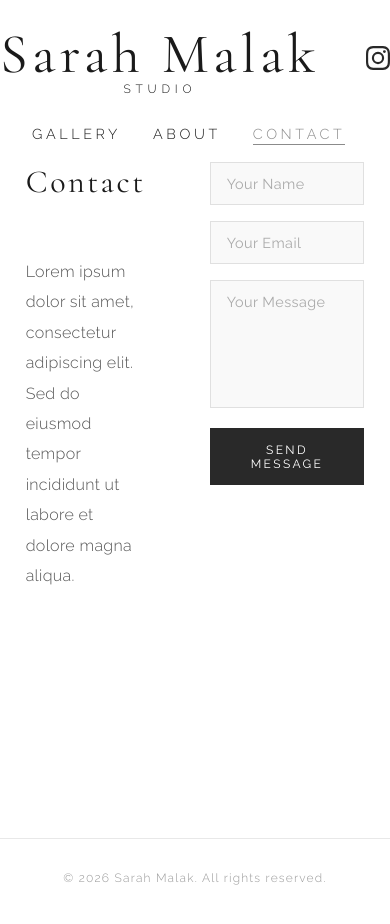
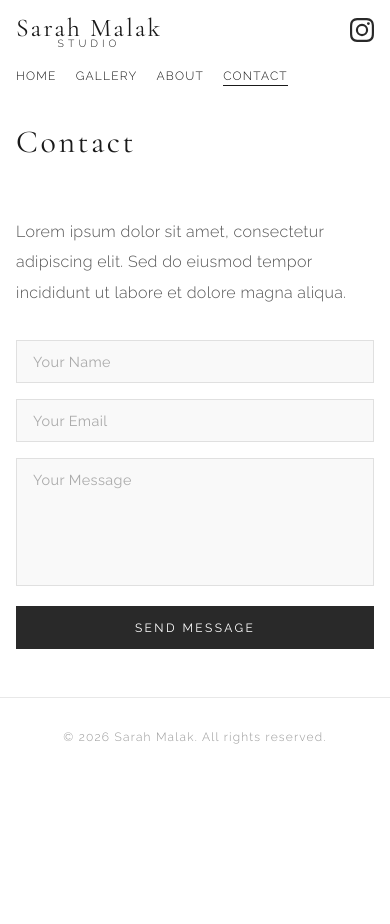
Before and after one commit to GoodGuyFate/sarah-website, a React (Vite) app: page / in a window 390 px wide. Both pictures are taken after a click on the link "CONTACT". Shown: the top 924 px of the page. After the commit the page ends 844 px from the top, so only its background shows below. Built offline with nearby package versions, Linux system fonts and the light colour scheme.

Commit message:
ready for soft launch

```diff
--- a/src/components/Gallery.jsx
+++ b/src/components/Gallery.jsx
@@ -15,12 +15,8 @@ function Lightbox({ images, startIndex, onClose }) {
   }, [onClose]);
 
   return createPortal(
-    <div
-      className="lightbox"
-      onClick={(e) => {
-        if (e.target === e.currentTarget) onClose();
-      }}
-    >
+    <div className="lightbox">
+      <div className="lightbox-backdrop" onClick={onClose} />
       <button className="lightbox-close" onClick={onClose}>
         ✕
       </button>
--- a/src/components/Navbar.jsx
+++ b/src/components/Navbar.jsx
@@ -23,8 +23,12 @@ function Navbar({ currentView, onNavigate }) {
             rel="noopener noreferrer"
             aria-label="Instagram"
           >
-            <svg xmlns="http://www.w3.org/2000/svg" viewBox="0 0 24 24" fill="currentColor">
-              <path d="M12 2.163c3.204 0 3.584.012 4.85.07 3.252.148 4.771 1.691 4.919 4.919.058 1.265.069 1.645.069 4.849 0 3.205-.012 3.584-.069 4.849-.149 3.225-1.664 4.771-4.919 4.919-1.266.058-1.644.07-4.85.07-3.204 0-3.584-.012-4.849-.07-3.26-.149-4.771-1.699-4.919-4.92-.058-1.265-.07-1.644-.07-4.849 0-3.204.013-3.583.07-4.849.149-3.227 1.664-4.771 4.919-4.919 1.266-.057 1.645-.069 4.849-.069zM12 0C8.741 0 8.333.014 7.053.072 2.695.272.273 2.69.073 7.052.014 8.333 0 8.741 0 12c0 3.259.014 3.668.072 4.948.2 4.358 2.618 6.78 6.98 6.98C8.333 23.986 8.741 24 12 24c3.259 0 3.668-.014 4.948-.072 4.354-.2 6.782-2.618 6.979-6.98.059-1.28.073-1.689.073-4.948 0-3.259-.014-3.667-.072-4.947-.196-4.354-2.617-6.78-6.979-6.98C15.668.014 15.259 0 12 0zm0 5.838a6.162 6.162 0 1 0 0 12.324 6.162 6.162 0 0 0 0-12.324zM12 16a4 4 0 1 1 0-8 4 4 0 0 1 0 8zm6.406-11.845a1.44 1.44 0 1 0 0 2.881 1.44 1.44 0 0 0 0-2.881z"/>
+            <svg
+              xmlns="http://www.w3.org/2000/svg"
+              viewBox="0 0 24 24"
+              fill="currentColor"
+            >
+              <path d="M12 2.163c3.204 0 3.584.012 4.85.07 3.252.148 4.771 1.691 4.919 4.919.058 1.265.069 1.645.069 4.849 0 3.205-.012 3.584-.069 4.849-.149 3.225-1.664 4.771-4.919 4.919-1.266.058-1.644.07-4.85.07-3.204 0-3.584-.012-4.849-.07-3.26-.149-4.771-1.699-4.919-4.92-.058-1.265-.07-1.644-.07-4.849 0-3.204.013-3.583.07-4.849.149-3.227 1.664-4.771 4.919-4.919 1.266-.057 1.645-.069 4.849-.069zM12 0C8.741 0 8.333.014 7.053.072 2.695.272.273 2.69.073 7.052.014 8.333 0 8.741 0 12c0 3.259.014 3.668.072 4.948.2 4.358 2.618 6.78 6.98 6.98C8.333 23.986 8.741 24 12 24c3.259 0 3.668-.014 4.948-.072 4.354-.2 6.782-2.618 6.979-6.98.059-1.28.073-1.689.073-4.948 0-3.259-.014-3.667-.072-4.947-.196-4.354-2.617-6.78-6.979-6.98C15.668.014 15.259 0 12 0zm0 5.838a6.162 6.162 0 1 0 0 12.324 6.162 6.162 0 0 0 0-12.324zM12 16a4 4 0 1 1 0-8 4 4 0 0 1 0 8zm6.406-11.845a1.44 1.44 0 1 0 0 2.881 1.44 1.44 0 0 0 0-2.881z" />
             </svg>
           </a>
         </div>
@@ -33,9 +37,46 @@ function Navbar({ currentView, onNavigate }) {
       <div className="navbar-subnav">
         <div className="navbar-subnav-inner">
           <nav className="navbar-links">
-            <a href="#" className={currentView === "gallery" ? "active" : ""} onClick={(e) => { e.preventDefault(); onNavigate("gallery"); }}>Gallery</a>
-            <a href="#" className={currentView === "about" ? "active" : ""} onClick={(e) => { e.preventDefault(); onNavigate("about"); }}>About</a>
-            <a href="#" className={currentView === "contact" ? "active" : ""} onClick={(e) => { e.preventDefault(); onNavigate("contact"); }}>Contact</a>
+            <a
+              href="#"
+              className={currentView === "home" ? "active" : ""}
+              onClick={(e) => {
+                e.preventDefault();
+                onNavigate("home");
+              }}
+            >
+              Home
+            </a>
+            <a
+              href="#"
+              className={currentView === "gallery" ? "active" : ""}
+              onClick={(e) => {
+                e.preventDefault();
+                onNavigate("gallery");
+              }}
+            >
+              Gallery
+            </a>
+            <a
+              href="#"
+              className={currentView === "about" ? "active" : ""}
+              onClick={(e) => {
+                e.preventDefault();
+                onNavigate("about");
+              }}
+            >
+              About
+            </a>
+            <a
+              href="#"
+              className={currentView === "contact" ? "active" : ""}
+              onClick={(e) => {
+                e.preventDefault();
+                onNavigate("contact");
+              }}
+            >
+              Contact
+            </a>
           </nav>
         </div>
       </div>
--- a/src/components/Slideshow.jsx
+++ b/src/components/Slideshow.jsx
@@ -1,5 +1,5 @@
 import { Swiper, SwiperSlide } from "swiper/react";
-import { Autoplay, Navigation, Pagination } from "swiper/modules";
+import { Autoplay, Navigation, Pagination, Keyboard } from "swiper/modules";
 import "swiper/css";
 
 const slides = [
@@ -13,25 +13,21 @@ function Slideshow() {
   return (
     <div className="slideshow">
       <Swiper
-        modules={[Autoplay, Navigation, Pagination]}
+        modules={[Autoplay, Navigation, Pagination, Keyboard]}
         autoplay={{ delay: 4000, disableOnInteraction: false }}
         navigation
         pagination={{ clickable: true }}
+        keyboard={{ enabled: true }}
         loop
         speed={1000}
         style={{ width: "100%", height: "100%" }}
       >
         {slides.map((slide) => (
           <SwiperSlide key={slide.id}>
-            <img
-              src={slide.src}
-              alt={slide.alt}
-              className="slideshow-img"
-            />
+            <img src={slide.src} alt={slide.alt} className="slideshow-img" />
           </SwiperSlide>
         ))}
       </Swiper>
-
     </div>
   );
 }
--- a/src/index.css
+++ b/src/index.css
@@ -30,6 +30,7 @@ body {
   color: #1a1a1a;
   font-family: "Raleway", sans-serif;
   min-height: 100vh;
+  overflow-x: hidden;
 }
 
 .navbar {
@@ -39,12 +40,11 @@ body {
   right: 0;
   z-index: 100;
   background-color: #ffffff;
-  /* border-bottom: 1px solid #e8e8e8; */
 }
 .navbar-inner {
   max-width: 1200px;
   margin: 0 auto;
-  padding: 1.25rem 0;
+  padding: 1.25rem 0rem;
   display: flex;
   align-items: center;
   justify-content: space-between;
@@ -72,27 +72,7 @@ body {
   color: #1a1a1a;
   text-decoration: none;
 }
-.navbar-links {
-  display: flex;
-  gap: 2.5rem;
-}
-.navbar-links a {
-  font-family: "Raleway", sans-serif;
-  font-weight: 300;
-  font-size: 0.9rem;
-  letter-spacing: 0.15em;
-  text-transform: uppercase;
-  color: #1a1a1a;
-  text-decoration: none;
-  transition: opacity 0.2s ease;
-}
-.navbar-links a:hover,
-.navbar-links a.active {
-  opacity: 0.5;
-}
 .navbar-subnav {
-  /* border-top: 1px solid #e8e8e8; */
-  /* border-bottom: 1px solid #e8e8e8; */
   padding: 0.6rem 2rem;
 }
 .navbar-subnav-inner {
@@ -104,34 +84,23 @@ body {
   gap: 2rem;
 }
 .navbar-links a {
+  font-family: "Raleway", sans-serif;
+  font-weight: 300;
+  font-size: 0.9rem;
   letter-spacing: 0.25em;
+  text-transform: uppercase;
+  color: #1a1a1a;
+  text-decoration: none;
+  transition: opacity 0.2s ease;
+}
+.navbar-links a:hover {
+  opacity: 0.5;
 }
 .navbar-links a.active {
   border-bottom: 1px solid #1a1a1a;
   padding-bottom: 2px;
+  opacity: 1;
 }
-.main-content {
-  min-height: calc(100vh - 200px);
-  margin-top: 130px;
-  padding: 0 2rem;
-  display: flex;
-  justify-content: center;
-}
-.slideshow {
-  width: 100%;
-  max-width: 1200px;
-}
-.slideshow-img {
-  width: 100%;
-  height: 100%;
-  object-fit: cover;
-  display: block;
-}
-.swiper-button-next,
-.swiper-button-prev {
-  display: none !important;
-}
-
 .navbar-socials {
   display: flex;
   gap: 1rem;
@@ -150,6 +119,25 @@ body {
 .navbar-socials svg {
   width: 24px;
   height: 24px;
+}
+
+.main-content {
+  min-height: calc(100vh - 200px);
+  margin-top: 130px;
+  padding: 0 2rem;
+  display: flex;
+  justify-content: center;
+}
+
+.slideshow {
+  width: 100%;
+  max-width: 1200px;
+}
+.slideshow-img {
+  width: 100%;
+  height: 100%;
+  object-fit: cover;
+  display: block;
 }
 
 .home-intro {
@@ -185,7 +173,6 @@ body {
   background-color: #ffffff;
   color: #292929;
 }
-
 
 .gallery {
   position: relative;
@@ -228,14 +215,21 @@ body {
 .lightbox {
   position: fixed;
   inset: 0;
-  background: rgba(0, 0, 0, 0.95);
+  background: transparent;
   z-index: 9999;
   display: flex;
   align-items: center;
   justify-content: center;
 }
+.lightbox-backdrop {
+  position: fixed;
+  inset: 0;
+  background: rgba(0, 0, 0, 0.95);
+  z-index: 0;
+  cursor: pointer;
+}
 .lightbox-close {
-  position: absolute;
+  position: fixed;
   top: 1.5rem;
   right: 1.5rem;
   background: none;
@@ -273,7 +267,16 @@ body {
 .swiper-button-prev {
   color: #ffffff !important;
 }
-
+.slideshow .swiper-button-next,
+.slideshow .swiper-button-prev {
+  opacity: 0;
+  transition: opacity 0.3s ease;
+  color: #ffffff !important;
+}
+.slideshow:hover .swiper-button-next,
+.slideshow:hover .swiper-button-prev {
+  opacity: 1;
+}
 
 .about-inner {
   display: flex;
@@ -306,7 +309,6 @@ body {
   letter-spacing: 0.02em;
   color: #555555;
 }
-
 
 .contact-inner {
   display: flex;
@@ -362,12 +364,10 @@ body {
   color: #c0392b;
 }
 
-
-
 .footer {
   text-align: center;
   padding: 2rem;
-  margin-top: 4rem;
+  margin-top: 2rem;
   border-top: 1px solid #e8e8e8;
   font-family: "Raleway", sans-serif;
   font-size: 0.75rem;
@@ -376,12 +376,96 @@ body {
   color: #999999;
 }
 
-
 @keyframes fadeIn {
-  from { opacity: 0; transform: translateY(8px); }
+  from { opacity: 0; transform: translateY(4px); }
   to { opacity: 1; transform: translateY(0); }
 }
+.page-transition {
+  animation: fadeIn 0.5s ease forwards;
+}
 
-.page-transition {
-  animation: fadeIn 0.3s ease forwards;
+/* ── Mobile ─────────────────────────────────────── */
+@media (max-width: 768px) {
+  body {
+    overflow-x: hidden;
+  }
+
+  .app {
+    overflow-x: hidden;
+    width: 100%;
+  }
+
+  .navbar-inner {
+    padding: 0.75rem 1rem;
+  }
+  .navbar-name {
+    font-size: 1.6rem;
+  }
+  .navbar-subtitle {
+    font-size: 0.65rem;
+  }
+  .navbar-subnav {
+    padding: 0.5rem 1rem;
+  }
+  .navbar-links {
+    gap: 1.2rem;
+  }
+  .navbar-links a {
+    font-size: 0.75rem;
+    letter-spacing: 0.1em;
+  }
+
+  .main-content {
+    min-height: unset;
+    margin-top: 90px;
+    padding: 0 1rem;
+  }
+
+  .home {
+    width: 100%;
+    overflow-x: hidden;
+  }
+  .slideshow {
+    width: 100%;
+    max-width: 100%;
+    height: 40vh;
+    overflow: hidden;
+  }
+  .home-intro {
+    width: 100%;
+    padding: 0;
+    font-size: 0.9rem;
+  }
+  .home-cta {
+    padding: 0;
+  }
+  .cta-btn {
+    width: 100%;
+  }
+
+  .gallery-grid {
+    grid-template-columns: repeat(2, 1fr);
+    gap: 0.5rem;
+  }
+
+  .about-inner {
+    flex-direction: column;
+    gap: 2rem;
+  }
+  .about-photo {
+    width: 100%;
+    height: 300px;
+  }
+
+  .contact-inner {
+    flex-direction: column;
+    gap: 2rem;
+  }
+  .contact-form-wrap {
+    width: 100%;
+  }
+
+  .footer {
+    margin-top: 1rem;
+  }
 }
```
Also changed, not shown: src/components/Contact.jsx (+38 -5 lines), src/components/Footer.jsx (line endings or trailing spaces), vercel.json (added).
